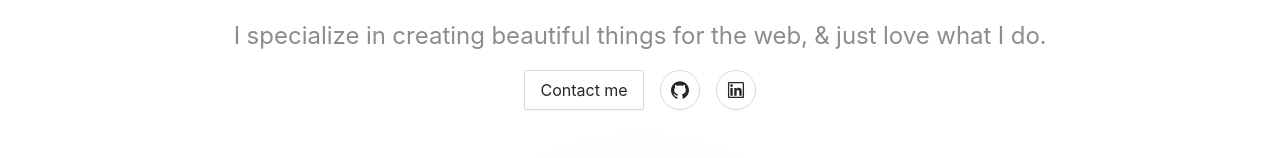
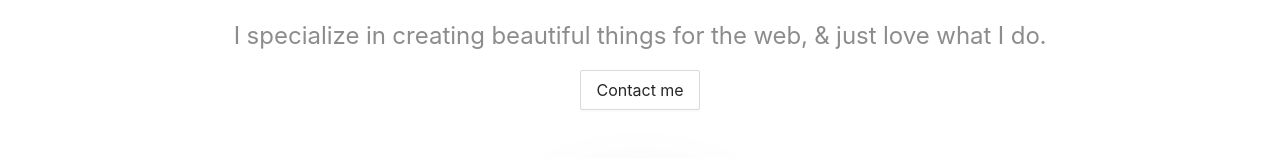
Before and after one commit to jonahlouis4/Portfolio-v3, a React (Create React App) app: page / in a window 1280 px wide. Shown: the part 231-389 px from the top of the page. Built offline with nearby package versions, Linux system fonts and the light colour scheme.

Commit message:
Removed social icons

```diff
--- a/src/components/Introduction.js
+++ b/src/components/Introduction.js
@@ -5,8 +5,6 @@ import Typography from 'antd/lib/typography'
 import Button from 'antd/lib/button'
 import Avatar from 'antd/lib/avatar'
 import Space from 'antd/lib/space'
-import GithubOutlined from '@ant-design/icons/GithubOutlined'
-import LinkedinOutlined from '@ant-design/icons/LinkedinOutlined'
 import user from '../images/jonah.jpg'
 
 const { Title } = Typography;
@@ -79,20 +77,6 @@ const Introduction = () => {
                     >
                         <Button href="mailto:jonah_louis@outlook.com" size="large" >Contact me</Button>
                     </motion.div>
-                    <motion.a
-                    href="https://github.com/jonahlouis4"
-                    target="_blank"
-                    variants={elementVariant}
-                    >
-                        <Button shape="circle" size="large" icon={<GithubOutlined />} />
-                    </motion.a>
-                    <motion.a
-                    href="https://www.linkedin.com/in/jonah-louis-3b71791b8/"
-                    target="_blank"
-                    variants={elementVariant}
-                    >
-                        <Button shape="circle" size="large" icon={<LinkedinOutlined /> } />
-                    </motion.a>
                 </Space>
             </div>
             {/* Picture/Avatar */}
```
Also changed, not shown: 1 other file (tests, documents, lock files or other folders).
